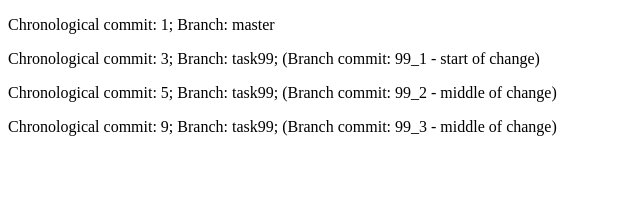
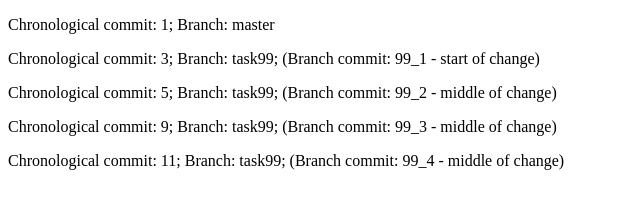
Before and after one commit to BoiseState/CS471-Assignments-TaskBranchWorkflow, a plain HTML site: page index.html in a window 1280 px wide. Shown: the whole page, without its empty margins (0-640 px from the left). Drawn offline with Linux system fonts and the light colour scheme.

Commit message:
Chronological commit: 11; Branch: task99; (Branch commit: 99_4 - middle of change)

```diff
--- a/index.html
+++ b/index.html
@@ -11,5 +11,6 @@
     <p>Chronological commit:  3; Branch: task99; (Branch commit: 99_1 - start of change)</p>
     <p>Chronological commit:  5; Branch: task99; (Branch commit: 99_2 - middle of change)</p>
     <p>Chronological commit:  9; Branch: task99; (Branch commit: 99_3 - middle of change)</p>
+    <p>Chronological commit: 11; Branch: task99; (Branch commit: 99_4 - middle of change)</p>
 </body>
 </html>
```
